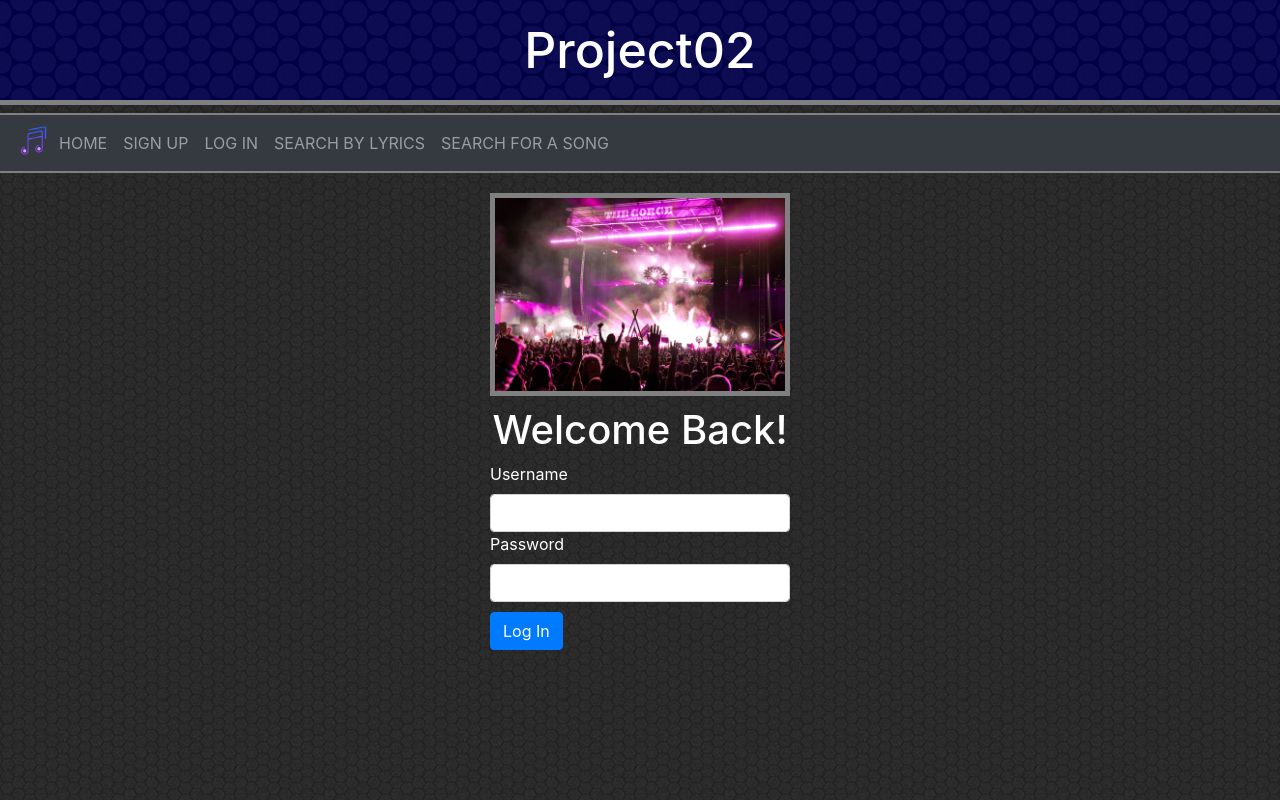
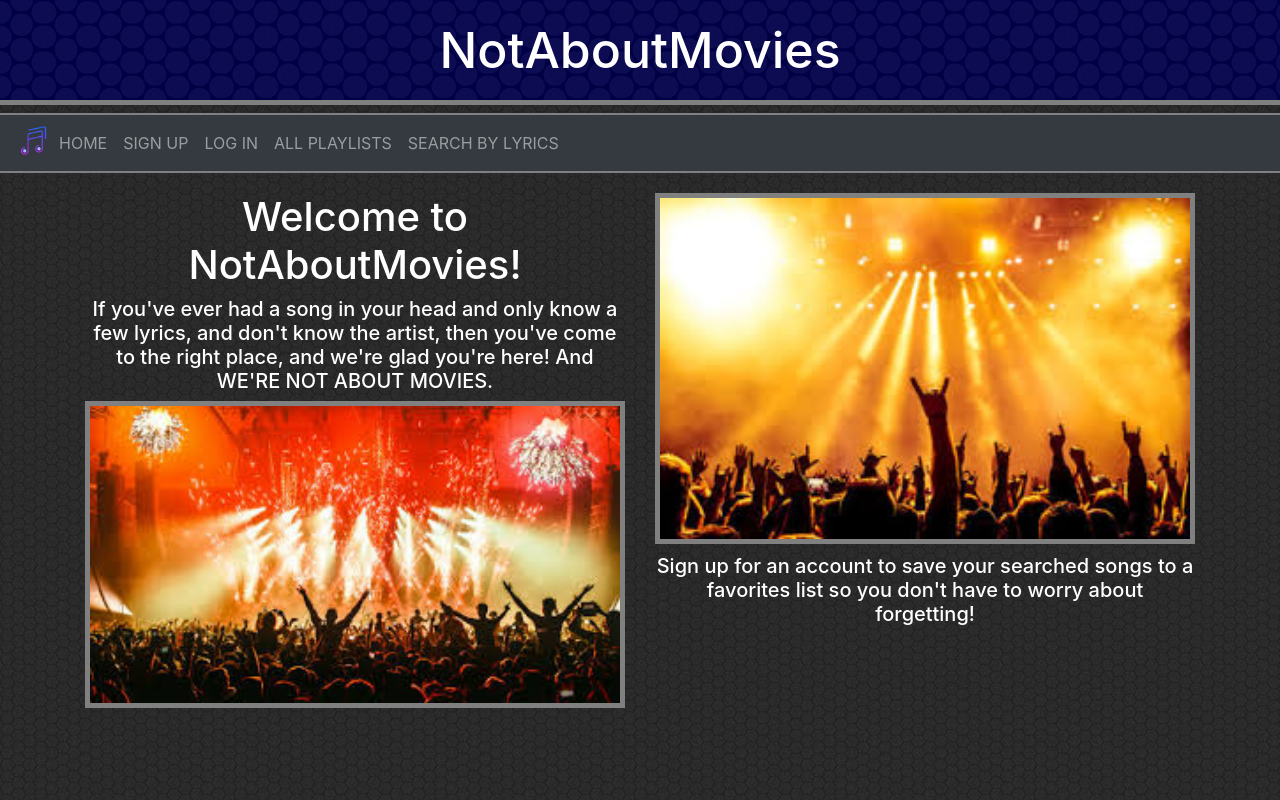
Before and after one commit to KRT0335/autokad, an Angular app in the folder Project2/: page / in a window 1280 px wide. Before the commit this address led to /login. Built offline with nearby package versions, Linux system fonts and the light colour scheme.

Commit message:
here ye go

```diff
--- a/Project2/src/app/app-routing.module.ts
+++ b/Project2/src/app/app-routing.module.ts
@@ -14,13 +14,13 @@ import { AllPlaylistsComponent } from './components/all-playlists/all-playlists.
 const routes: Routes = [
   // { path: '', redirectTo: '/home', pathMatch: 'full' },
   // { component: HomeComponent, path: "home" },
-  { component: HomeComponent, canActivate: [AuthGuard], path: ''},
+  { component: HomeComponent, path: ''},
   { component: SignupComponent, path: "signup" },
   { component: LoginComponent, path: "login" },
   { component: BylyricsComponent, path: "bylyrics" },
   { component: BysongComponent, path: "bysong" },
   { component: MyPlaylistsComponent, canActivate: [AuthGuard], path: 'myplaylists'},
-  { component: AllPlaylistsComponent, canActivate: [AuthGuard], path: 'allplaylists'},
+  { component: AllPlaylistsComponent, path: 'allplaylists'},
   { path: '**', redirectTo: ''}
 ];
 
--- a/Project2/src/app/app.component.ts
+++ b/Project2/src/app/app.component.ts
@@ -10,7 +10,7 @@ import {Account} from './models/Account';
   styleUrls: ['./app.component.css']
 })
 export class AppComponent {
-  title = 'Project02';
+  title = 'NotAboutMovies';
 
   currentUser:Account;
 
--- a/Project2/src/app/components/all-playlists/all-playlists.component.html
+++ b/Project2/src/app/components/all-playlists/all-playlists.component.html
@@ -1,8 +1,8 @@
 <div class="color">
-    <p>{{accs | json}}</p>
+    <!-- <p>{{accs | json}}</p> -->
     <ul>
         <li *ngFor="let acc of accs">
-            <p *ngIf="acc.playlist">{{acc.username}}</p>
+            <p *ngIf="acc.playlist">Username: {{acc.username}}</p>
             <ul *ngIf="acc.playlist">
                 <li *ngFor="let playlist of acc.playlist">
                     <p>Playlist Name: {{playlist.playlistname}}</p>
--- a/Project2/src/app/components/bylyrics/bylyrics.component.html
+++ b/Project2/src/app/components/bylyrics/bylyrics.component.html
@@ -11,9 +11,11 @@
   </form>
 </div>
 <div class="container color" *ngIf="song">
+  <p>{{song | json}}</p>
+  <!-- <p>{{song}}</p> -->
   <form *ngIf="acc.playlist">
     <div class="form-group form centerDiv">
-      <p>{{song | json}}</p>
+
       <select #playlistid>
         <option value="0">Select Playlist</option>
         <option *ngFor="let playlist of acc.playlist" value={{playlist.id}}>{{playlist.playlistname}}</option>
--- a/Project2/src/app/components/home/home.component.html
+++ b/Project2/src/app/components/home/home.component.html
@@ -1,9 +1,9 @@
 <div id="main" class="container color center">
   <div class="row">
     <div class="col-sm-6">
-      <h1>Welcome to 9999!</h1>
+      <h1>Welcome to NotAboutMovies!</h1>
       <h5>If you've ever had a song in your head and only know a few lyrics, and don't know the artist, then you've come to the
-        right place, and we're glad you're here!</h5>
+        right place, and we're glad you're here! And WE'RE NOT ABOUT MOVIES.</h5>
 
       <img id="welcomeImage" src="../../../assets/images/concertpic4.jpeg" width="400" alt="Concert Photo">
     </div>
--- a/Project2/src/app/components/my-playlists/my-playlists.component.html
+++ b/Project2/src/app/components/my-playlists/my-playlists.component.html
@@ -1,5 +1,5 @@
 <div class="color">
-    <p>{{acc.playlist | json}}</p>
+    <!-- <p>{{acc.playlist | json}}</p> -->
     <ul>
         <li *ngFor="let playlist of acc.playlist">
             <p>Playlist Name: {{playlist.playlistname}}</p>
--- a/Project2/src/app/components/navbar/navbar.component.html
+++ b/Project2/src/app/components/navbar/navbar.component.html
@@ -18,14 +18,14 @@
     <li *ngIf=currentUser>
       <a class="nav-link" routerLink="myplaylists">MY PLAYLISTS</a>
     </li>
-    <li *ngIf=currentUser>
+    <li>
       <a class="nav-link" routerLink="allplaylists">ALL PLAYLISTS</a>
     </li>
     <li>
       <a class="nav-link" routerLink="bylyrics">SEARCH BY LYRICS</a>
     </li>
     <li>
-      <a class="nav-link" routerLink="bysong">SEARCH FOR A SONG</a>
+      <!-- <a class="nav-link" routerLink="bysong">SEARCH FOR A SONG</a> -->
     </li>
   </ul>
   <!-- <p *ngIf=currentUser>{{currentUser | json}}</p> -->
```
Also changed, not shown: 1 other file (tests, documents, lock files or other folders).
